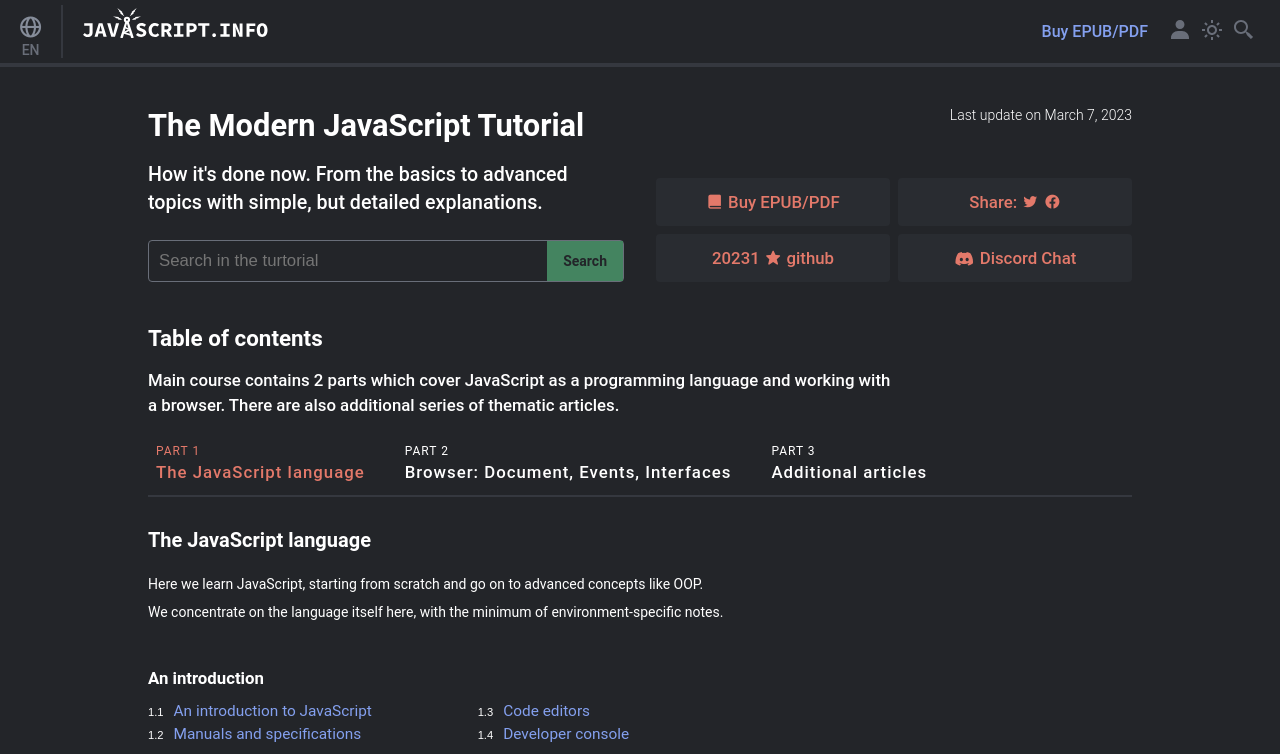
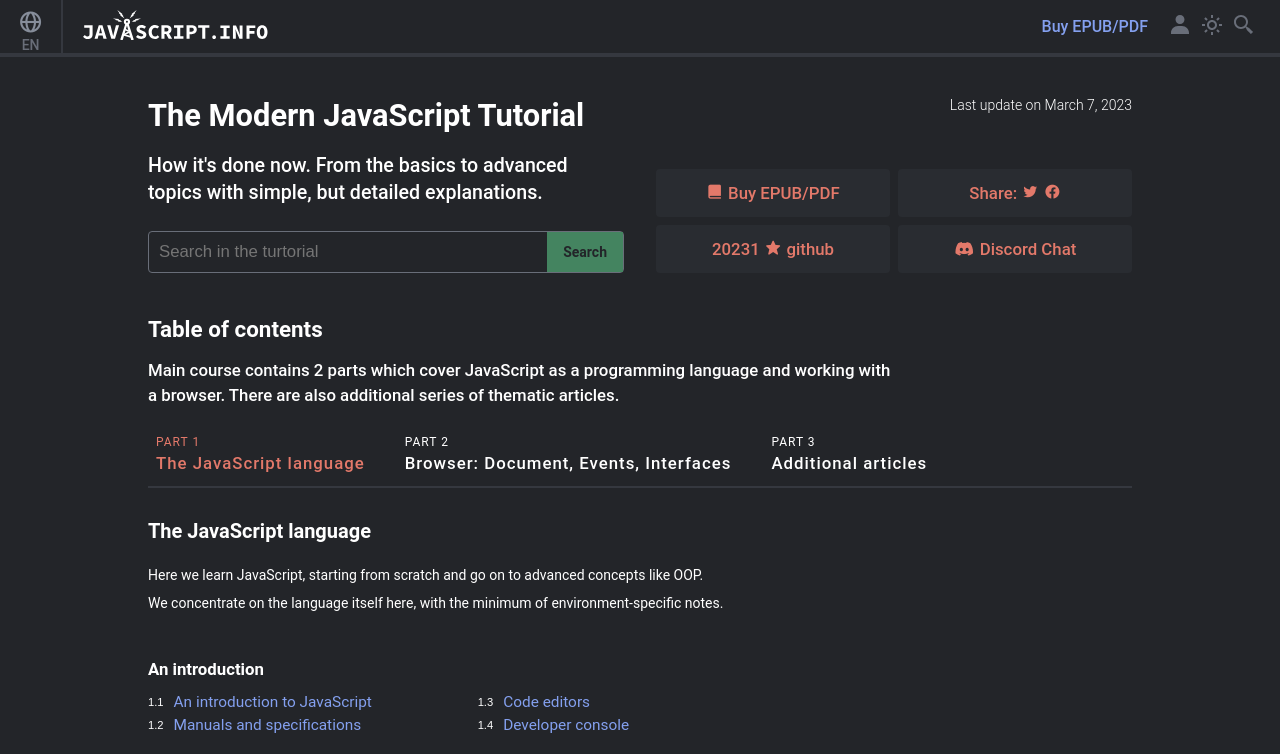
Before and after one commit to Sayankalsa/javascript.info_clone, a plain HTML site: page index.html in a window 1280 px wide. Shown: the top 754 px of the page. Drawn offline with nearby package versions, Linux system fonts and the light colour scheme.

Commit message:
small fix in the heading section

```diff
--- a/assets/scss/_header.scss
+++ b/assets/scss/_header.scss
@@ -44,6 +44,9 @@ header {
 
             .logo__container {
                 padding-left: 10px;
+                width: 50px;
+                height: 50px;
+                cursor: pointer;
             }
         }
 
--- a/index.html
+++ b/index.html
@@ -26,7 +26,7 @@
                 </a>
 
                 <div class="logo__container">
-                    <img src="/assets/img/logo.svg" alt="">
+                    <img src="./assets/img/logo.svg" alt="">
                 </div>
 
             </div>
```
Also changed, not shown: assets/css/main.css, 1 other file.
